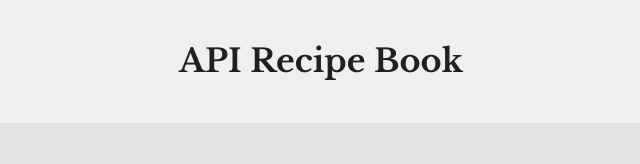
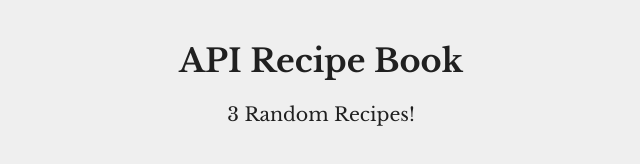
Before and after one commit to thomas-burnside/api-recipe-book, a plain HTML site: page index.html in a window 1280 px wide. Shown: the whole page, without its empty margins (319-959 px from the left). Drawn offline with nearby package versions, Linux system fonts and the light colour scheme; no server answers.

Commit message:
added subtitle

```diff
--- a/index.html
+++ b/index.html
@@ -12,6 +12,7 @@
 <body>
     <header>
         <h1>API Recipe Book</h1>
+        <p>3 Random Recipes!</p>
     </header>
     <div class="container">
         <ul id="recipe-list">
--- a/style.css
+++ b/style.css
@@ -12,6 +12,10 @@ header{
     padding: 20px;
     text-align: center;
     font-family: "Libre Baskerville", serif;
+}
+
+header p{
+    font-size: 19px;
 }
 
 .container{
```
